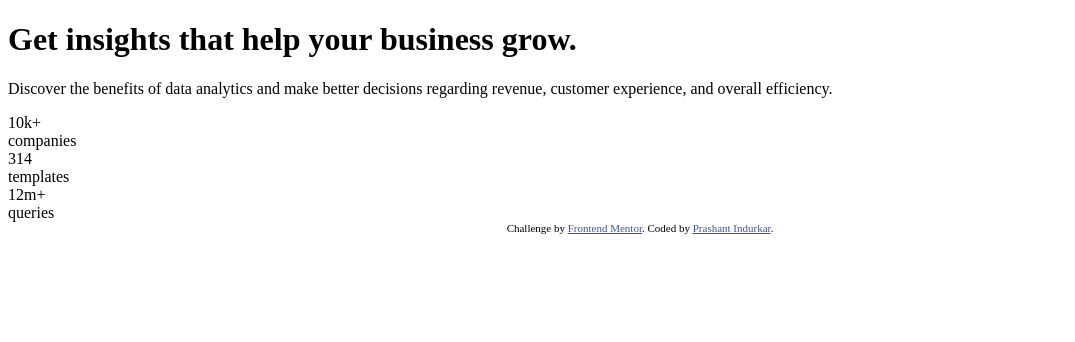
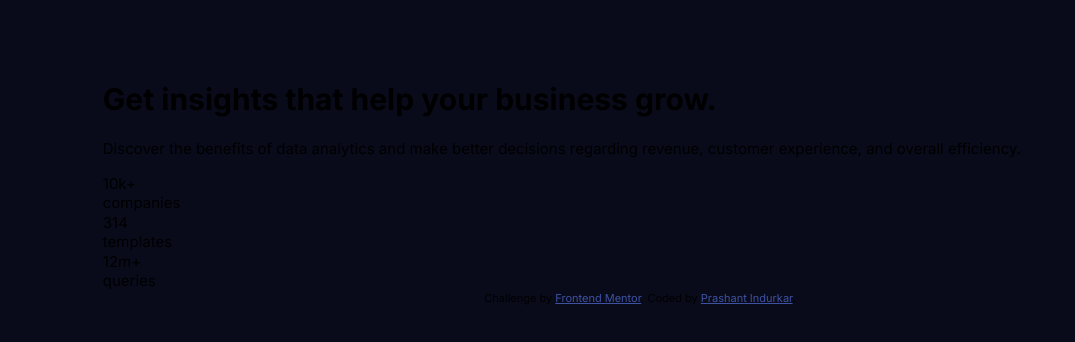
Before and after one commit to PrashantIndurkar/stats-preview-card-component-main, a plain HTML site: page index.html in a window 1280 px wide. Shown: the whole page, without its empty margins (0-1075 px from the left). Drawn offline with Linux system fonts and the light colour scheme.

Commit message:
style.css file added

```diff
--- /dev/null
+++ b/css/style.css
@@ -0,0 +1,19 @@
+@import url('https://fonts.googleapis.com/css2?family=Inter:wght@400;700&display=swap');
+
+html {
+   box-sizing: border-box;
+   font-size: 100%;
+}
+*, *::before, *::after {
+   box-sizing: inherit;
+}
+body {
+   background-color: #090b1a;
+   font-family: 'Inter';
+   font-size: 0.9375rem;
+   line-height: 1.3;
+}
+   .container {
+      margin: 80px auto;
+      max-width: 85%;
+   }
--- a/index.html
+++ b/index.html
@@ -13,6 +13,7 @@
     .attribution { font-size: 11px; text-align: center; }
     .attribution a { color: hsl(228, 45%, 44%); }
   </style>
+  <link rel="stylesheet" href="css/style.css">
 </head>
 <body>
   <div class="container">
```
